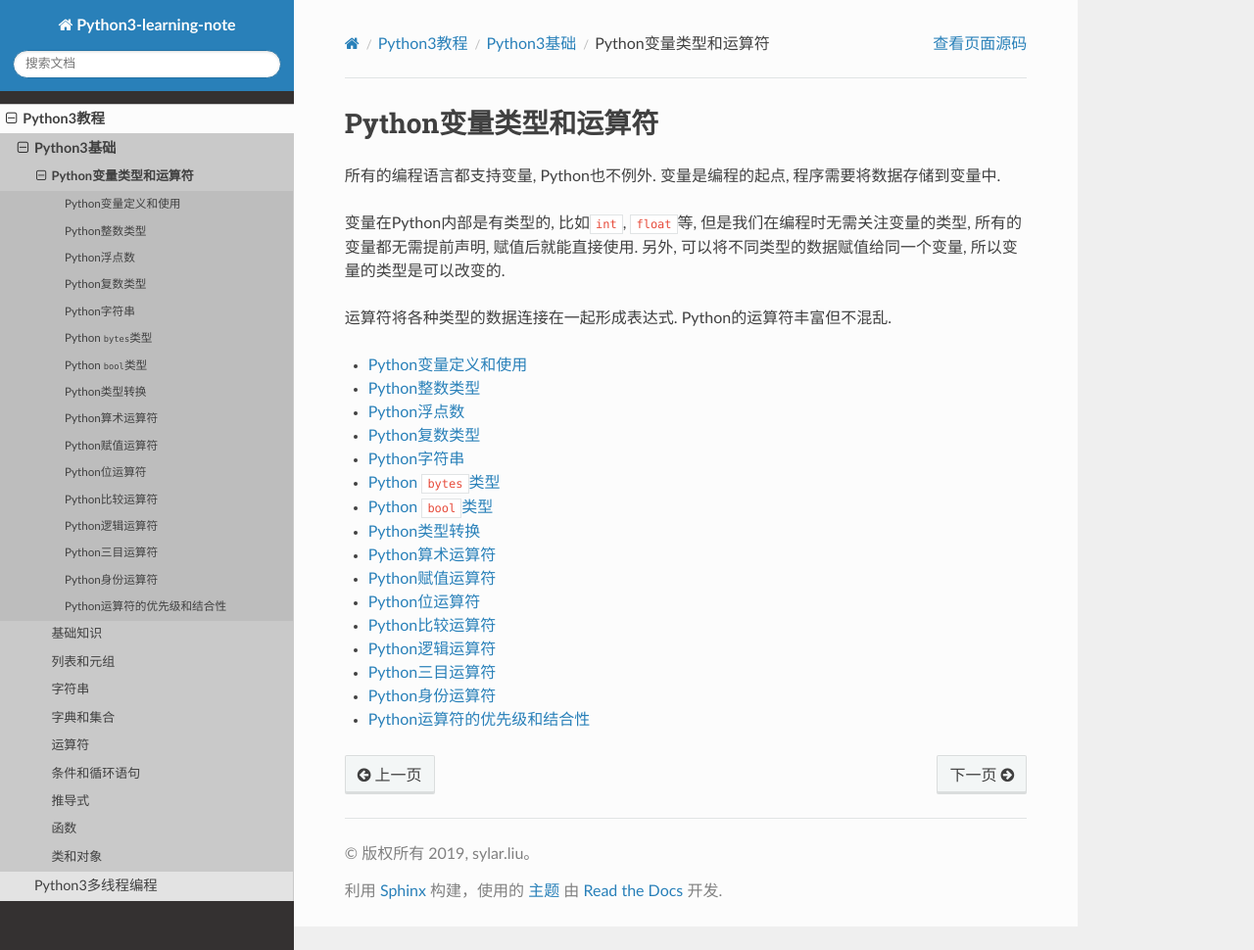
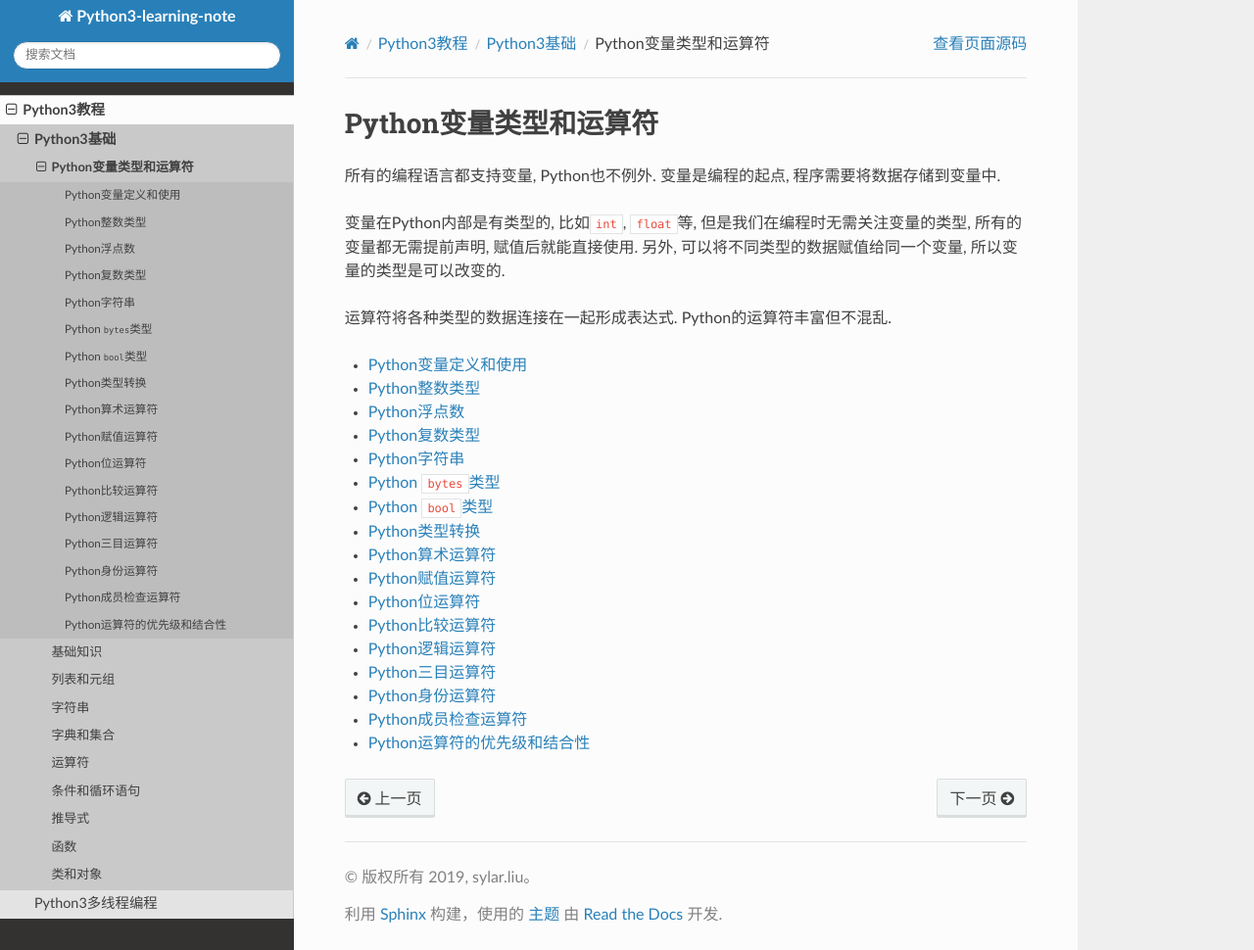
Before and after one commit to My-LearningNotes/Python3, a Sphinx documentation site: the page built from source/tutorial/basics/variable_operator/index.rst, in a window 1280 px wide and 970 px high. Shown: the whole window at 98% size. Built offline with Sphinx 7.4.7 and the Read the Docs theme 2.0.0, drawn with Linux system fonts in a browser that asks for light colours; part of the change alters nothing that is shown.

Commit message:
增加关于Python成员检查运算符的笔记

```diff
--- a/source/tutorial/basics/variable_operator/index.rst
+++ b/source/tutorial/basics/variable_operator/index.rst
@@ -29,4 +29,5 @@ Python的运算符丰富但不混乱.
     logical_operator
     ternary_operator
     identity_operator
+    member_check_operator
     priority_and_associativity
--- /dev/null
+++ b/source/tutorial/basics/variable_operator/member_check_operator.rst
@@ -0,0 +1,10 @@
+Python成员检查运算符
+====================
+
+成员检查运算符\ ``in``\ 和\ ``not in``\ 用来检查一个值是否在一个序列(字符串, 列表, 元素)中.
+
+========== ====================================================
+运算符     说明
+``in``     如果在指定的序列中找到值返回True, 否则返回False
+``not in`` 如果在指定的序列中没有找到值返回True, 否则返回False
+========== ====================================================
```
